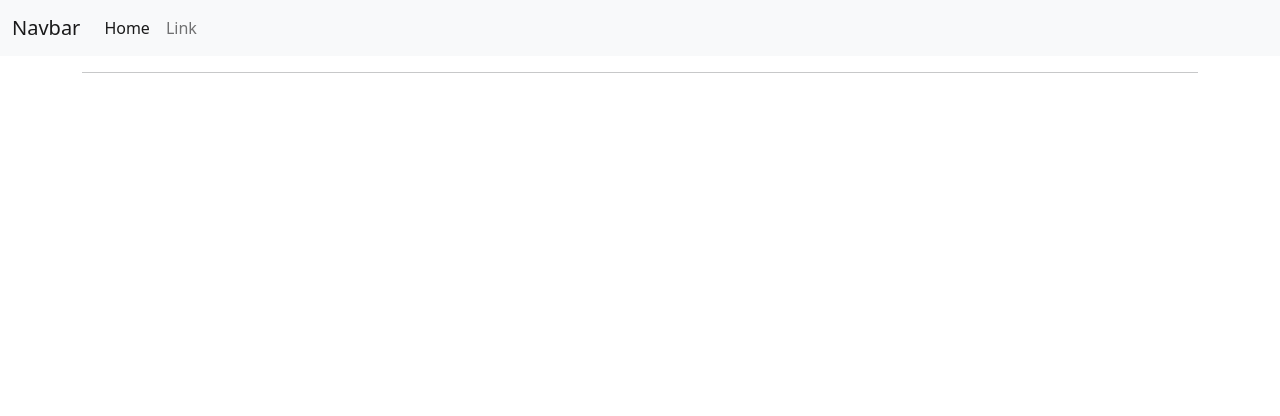
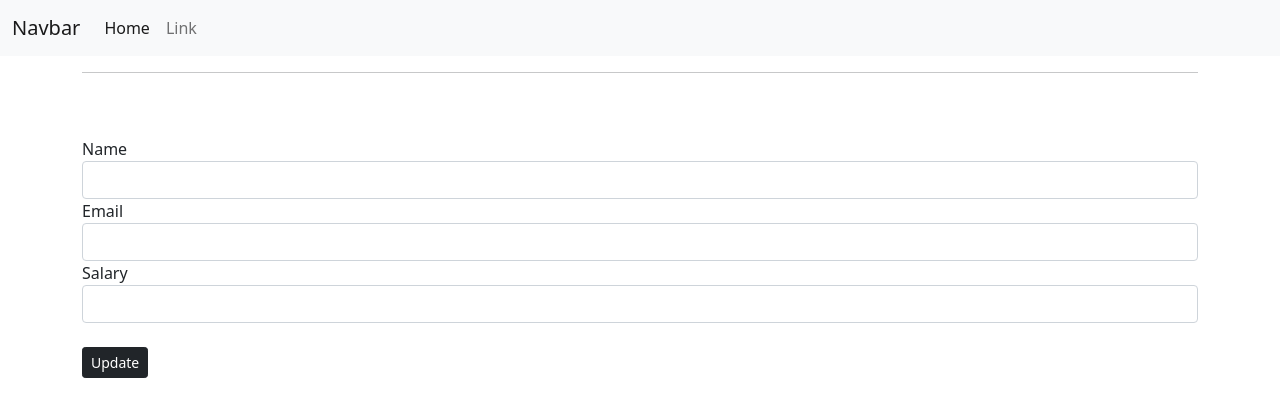
Before and after one commit to sb191991/angular-client-crud, an Angular app: page /edit/1 in a window 1280 px wide. Before the commit this address led to /. Shown: the top 416 px of the page. Built offline with nearby package versions, Linux system fonts and the light colour scheme; no server answers.

Commit message:
generate new employee-edit component for updating employee

```diff
--- a/src/app/app-routing.module.ts
+++ b/src/app/app-routing.module.ts
@@ -1,9 +1,11 @@
 import { NgModule } from '@angular/core';
 import { RouterModule, Routes } from '@angular/router';
+import { EmployeeEditComponent } from './components/employee-edit/employee-edit.component';
 import { EmployeesComponent } from './components/employees/employees.component';
 
 const routes: Routes = [
-  {path: '',component:EmployeesComponent}
+  {path: '',component:EmployeesComponent},
+  {path:'edit/:id',component:EmployeeEditComponent}
 ];
 
 @NgModule({
--- a/src/app/app.module.ts
+++ b/src/app/app.module.ts
@@ -7,12 +7,14 @@ import { EmployeesComponent } from './components/employees/employees.component';
 import { NavbarComponent } from './components/navbar/navbar.component';
 import {HttpClientModule} from '@angular/common/http';
 import { FormsModule } from '@angular/forms';
+import { EmployeeEditComponent } from './components/employee-edit/employee-edit.component';
 
 @NgModule({
   declarations: [
     AppComponent,
     EmployeesComponent,
-    NavbarComponent
+    NavbarComponent,
+    EmployeeEditComponent
   ],
   imports: [
     BrowserModule,
--- /dev/null
+++ b/src/app/components/employee-edit/employee-edit.component.html
@@ -0,0 +1,17 @@
+<form >
+    <div class="form-group">
+        <label for="name">Name</label>
+        <input type="text" name="name" class="form-control" [(ngModel)]="employee.name">
+    </div>
+
+    <div class="form-group">
+        <label for="email">Email</label>
+        <input type="text" name="email" class="form-control" [(ngModel)]="employee.email">
+    </div>
+
+    <div class="form-group">
+        <label for="salary">Salary</label>
+        <input type="text" name="salary" class="form-control" [(ngModel)]="employee.salary">
+    </div>
+    <button class="btn btn-dark btn-sm mt-4">Update</button>
+</form>
--- /dev/null
+++ b/src/app/components/employee-edit/employee-edit.component.ts
@@ -0,0 +1,29 @@
+import { Component, OnInit } from '@angular/core';
+import {ActivatedRoute} from '@angular/router';
+import { Employee } from 'src/app/employee';
+import { DataService } from 'src/app/service/data.service';
+
+@Component({
+  selector: 'app-employee-edit',
+  templateUrl: './employee-edit.component.html',
+  styleUrls: ['./employee-edit.component.css']
+})
+export class EmployeeEditComponent implements OnInit {
+  id:any;
+  data:any;
+  employee = new Employee();
+  constructor(private route:ActivatedRoute, private dataService: DataService) { }
+
+  ngOnInit(): void {
+    //console.log(this.route.snapshot.params.id);
+    this.id = this.route.snapshot.params.id;
+    this.getData();
+  }
+
+  getData(){
+    this.dataService.getEmployeeById(this.id).subscribe(res=>{
+      this.data=res;
+      this.employee = this.data;
+    })
+  }
+}
--- a/src/app/components/employees/employees.component.html
+++ b/src/app/components/employees/employees.component.html
@@ -31,7 +31,10 @@
             <td>{{emp.name}}</td>
             <td>{{emp.email}}</td>
             <td>{{emp.salary}}</td>
-            <td><button class="btn btn-danger btn-sm" (click)="deleteData(emp.id)">Delete</button></td>
+            <td>
+                <button class="btn btn-danger btn-sm" (click)="deleteData(emp.id)">Delete</button>
+                <button class="btn btn-warning btn-sm mx-2" routerLink="edit/{{emp.id}}">Edit</button>
+            </td>
         </tr>
 
     </tbody>
--- a/src/app/service/data.service.ts
+++ b/src/app/service/data.service.ts
@@ -20,4 +20,9 @@ export class DataService {
   deleteData(id:Number){
     return this.httpClient.delete('http://127.0.0.1:8000/api/deleteEmployee/'+id);
   }
+
+  getEmployeeById(id:Number){
+    return this.httpClient.get('http://127.0.0.1:8000/api/employee/'+id);
+
+  }
 }
```
Also changed, not shown: src/app/components/employee-edit/employee-edit.component.css (added), 1 other file (tests, documents, lock files or other folders).
